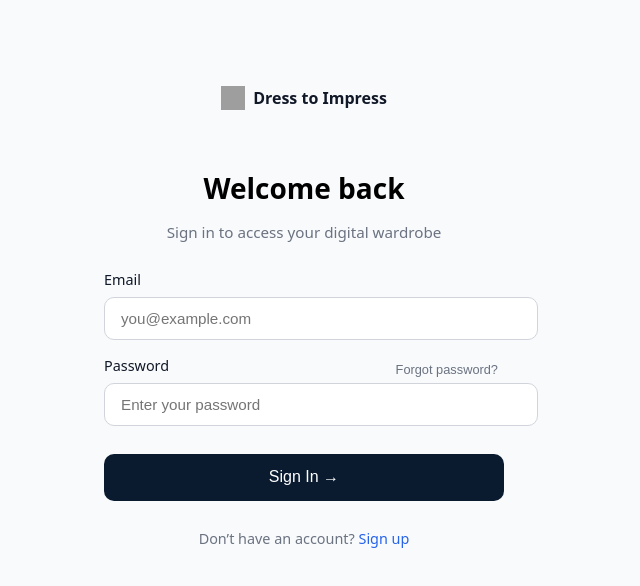
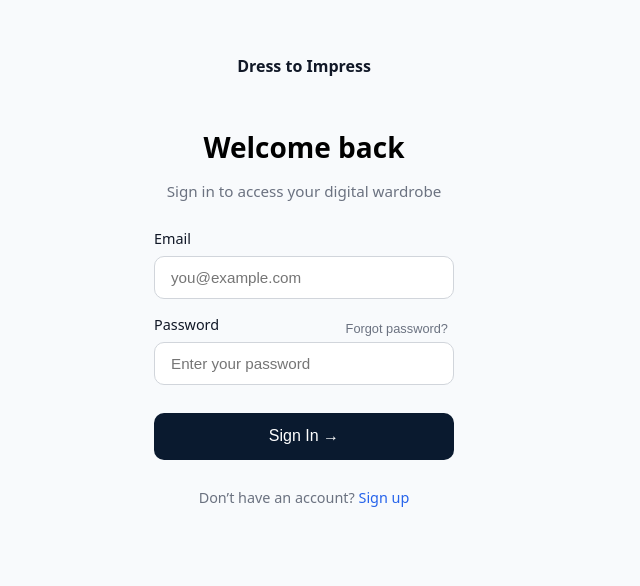
Before and after one commit to saronieeee/CSE115A, a React (Create React App) app in the folder frontend/: page / in a window 1280 px wide. Shown: the part 104-690 px from the top of the page, without its empty margins (336-976 px from the left). Built offline with nearby package versions, Linux system fonts and the light colour scheme; no server answers; grey boxes are pictures that could not be loaded.

Commit message:
fix: center login fields, remove logo, move logout button

```diff
--- a/frontend/src/index.css
+++ b/frontend/src/index.css
@@ -1,3 +1,9 @@
+*,
+*::before,
+*::after {
+  box-sizing: border-box;
+}
+
 body {
   margin: 0;
   font-family: -apple-system, BlinkMacSystemFont, 'Segoe UI', 'Roboto', 'Oxygen',
--- a/frontend/src/pages/Profile.css
+++ b/frontend/src/pages/Profile.css
@@ -8,7 +8,7 @@
 
 .profile-page-header {
   display: flex;
-  justify-content: flex-start;
+  justify-content: flex-end;
   margin-bottom: 16px;
 }
 
@@ -20,12 +20,17 @@
 .profile-card {
   display: flex;
   gap: 16px;
-  align-items: center;
+  align-items: flex-start;
+  justify-content: space-between;
   background: #fff;
   padding: 18px;
   border-radius: 10px;
   box-shadow: 0 1px 4px rgba(16,24,40,0.06);
   margin-bottom: 18px;
+}
+
+.profile-info {
+  flex: 1;
 }
 
 .profile-info .profile-name {
@@ -46,14 +51,13 @@
 }
 
 .profile-email {
-  margin: 2px 0 8px 0;
+  margin: 2px 0;
   color: #6b7280; /* gray-500 */
   font-size: 13px;
 }
 
-.profile-actions {
-  display: flex;
-  gap: 8px;
+.logout-button {
+  white-space: nowrap;
 }
 
 .btn {
@@ -155,5 +159,6 @@
 /* make sure content isn't too wide on mobile */
 @media (max-width: 420px) {
   .profile-page { padding: 14px; }
+  .profile-card { flex-direction: column; align-items: flex-start; }
   .stats-grid { grid-template-columns: 1fr 1fr; }
 }
--- a/frontend/src/pages/SignIn.css
+++ b/frontend/src/pages/SignIn.css
@@ -7,7 +7,7 @@
   flex-direction: column;
   justify-content: center;
   align-items: center;
-  padding: 2rem 1.25rem;
+  padding: 2rem 1rem;
   overflow: hidden;
   font-family: system-ui, -apple-system, sans-serif;
 }
@@ -17,30 +17,21 @@
   display: flex;
   align-items: center;
   justify-content: center;
-  margin-bottom: 2.5rem;
+  margin-bottom: 2rem;
 }
 
-.logo-section {
-  display: flex;
-  align-items: center;
-  gap: 0.5rem;
-}
-
-.logo {
-  width: 24px;
-  height: 24px;
+.signin-card {
+  width: 100%;
+  max-width: 340px;
+  text-align: left;
+  padding: 0 1.25rem 1rem;
+  box-sizing: border-box;
+  margin: 0 auto;
 }
 
 .logo-text {
   font-weight: 600;
   color: #111827;
-}
-
-.signin-card {
-  width: 100%;
-  max-width: 400px;
-  text-align: left;
-  padding-bottom: 0.5rem;
 }
 
 .title {
--- a/frontend/src/pages/SignIn.tsx
+++ b/frontend/src/pages/SignIn.tsx
@@ -85,15 +85,9 @@ export default function SignIn() {
 
   return (
     <div className="signin-container">
-      {/* Header / Top bar */}
       <div className="signin-header">
-        <div className="logo-section">
-          <img src="/logo.svg" alt="logo" className="logo" />
-          <span className="logo-text">Dress to Impress</span>
-        </div>
+        <span className="logo-text">Dress to Impress</span>
       </div>
-
-      {/* Main form */}
       <div className="signin-card">
         <h1 className="title">Welcome back</h1>
         <p className="subtitle">Sign in to access your digital wardrobe</p>
```
